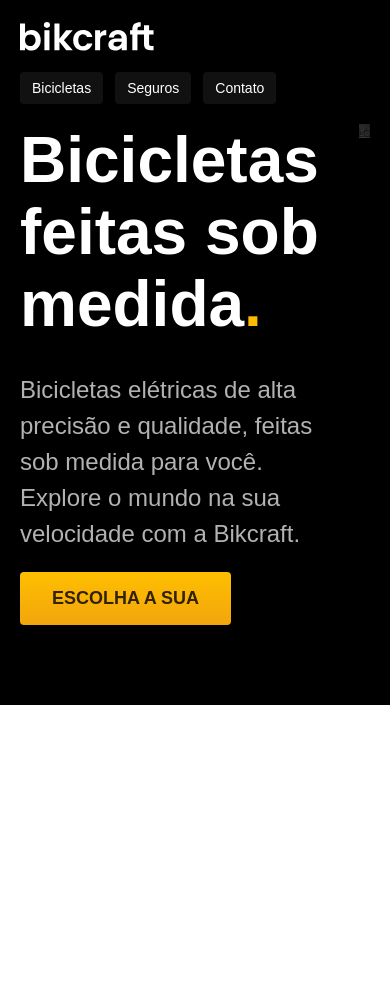
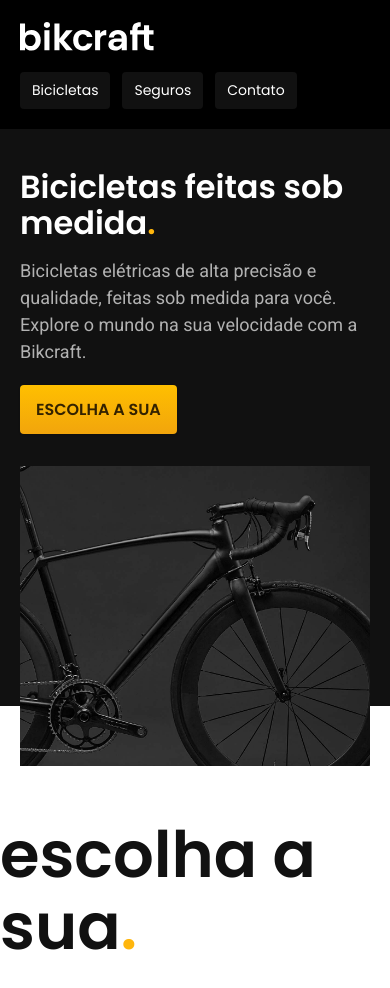
Before and after one commit to ninascheiffer/bikcraft, a plain HTML site: page index.html in a window 390 px wide. Shown: the top 988 px of the page. Before the commit the page ends 844 px from the top, so only its background shows below. Drawn offline with Linux system fonts and the light colour scheme.

Commit message:
commit atualizado 1204

```diff
--- /dev/null
+++ b/css/global/global.css
@@ -0,0 +1,29 @@
+
+body {
+  margin: 0px;
+  font-family: Arial, Helvetica, sans-serif;
+  height: 2000px;
+  color: #111;
+}
+
+h1,
+ul,
+p {
+  margin: 0px;
+}
+
+ul {
+  margin: 0px;
+  padding: 0px;
+  list-style: none;
+}
+
+a {
+  text-decoration: none;
+  color: inherit;
+}
+
+img {
+  max-width: 100%;
+  display: block;
+}
--- /dev/null
+++ b/css/global/header.css
@@ -0,0 +1,74 @@
+
+.header-bg {
+  background-color: var(--cor-12);
+}
+
+.header {
+  display: flex;
+  flex-wrap: wrap;
+  gap: 20px;
+  justify-content: space-between;
+  align-items: center;
+  box-sizing: border-box;
+  padding: 20px;
+  max-width: 1200px;
+  margin-left: auto;
+  margin-right: auto;
+}
+
+.header-menu {
+  display: flex;
+  flex-wrap: wrap;
+  gap: 40px;
+}
+
+.header-menu a {
+  display: inline-block;
+  padding: 16px 0px;
+  font-size: 18px;
+  position: relative;
+}
+
+.header-menu a:after {
+  content: "";
+  display: block;
+  height: 2px;
+  width: 0px;
+  background: var(--cor-0);
+  margin-top: 4px;
+  transition: 0.3s;
+  position: absolute;
+}
+
+.header-menu a:hover:after {
+  width: 100%;
+}
+
+@media (max-width: 800px) {
+  .header-menu {
+    gap: 20px;
+  }
+  .header-menu a {
+    background: var(--cor-11);
+    padding: 12px 16px;
+    border-radius: 4px;
+    font-family: "Poppins";
+    font-weight: 400;
+  }
+  .header-menu a:hover {
+    background: var(--cor-10);
+  }
+  .header a:after {
+    display: none;
+  }
+}
+
+@media (max-width: 600px) {
+  .header-menu {
+    gap: 12px;
+  }
+  .header-menu a {
+    padding: 8px 12px;
+    font-size: 14px;
+  }
+}
--- /dev/null
+++ b/css/home/introducao.css
@@ -0,0 +1,67 @@
+
+.introducao-bg {
+  background:var(--cor-12);
+  box-shadow: inset 0 -120px var(--cor-0);
+}
+
+.introducao {
+  display: grid;
+  grid-template-columns: 1fr 1fr;
+  gap: 0px 40px;
+  box-sizing: border-box;
+  max-width: 1200px;
+  padding-left: 20px;
+  padding-right: 20px;
+  margin-left: auto;
+  margin-right: auto;
+}
+
+.introducao-conteudo {
+  align-self: end;
+  padding-bottom: 200px;
+}
+
+.introducao img{
+  height: 100%;
+  object-fit: cover;
+}
+
+.introducao h1 {
+  margin-bottom: 32px;
+}
+
+.introducao p {
+  margin-bottom: 20px;
+}
+
+@media (max-width: 1200px){
+  .introducao h1{
+    font-size: 48px;
+  }
+  .introducao p{
+    font-size: 18px;
+  }
+}
+
+@media (max-width: 800px){
+  .introducao-bg{
+    background:var(--cor-11);
+    padding-top: 40px;
+    box-shadow: inset 0 -60px var(--cor-0);
+  }
+  .introducao{
+    grid-template-columns: 1fr;
+    gap: 32px;
+  }
+  .introducao-conteudo{
+    padding-bottom: 0px;
+  }
+  .introducao h1{
+    font-size: 32px;
+    margin-bottom: 16px;
+  }
+  .introducao img{
+    height: 300px;
+    width: 100%;
+  }
+}
--- a/css/style.css
+++ b/css/style.css
@@ -1,155 +1,11 @@
-body {
-  margin: 0px;
-  font-family: Arial, Helvetica, sans-serif;
-}
+/*Globais*/
+@import "./global/global.css";
+@import "./global/header.css";
+@import "./utilidades/tipografia.css";
+@import "./utilidades/cores.css";
 
-h1,
-ul,
-p {
-  margin: 0px;
-}
+/*Home*/
+@import "./home/introducao.css";
 
-ul {
-  margin: 0px;
-  padding: 0px;
-  list-style: none;
-}
-
-a {
-  text-decoration: none;
-  color: inherit;
-}
-
-img {
-  max-width: 100%;
-  display: block;
-}
-
-.header-bg {
-  background-color: #000;
-}
-
-.header {
-  display: flex;
-  flex-wrap: wrap;
-  gap: 20px;
-  justify-content: space-between;
-  align-items: center;
-  box-sizing: border-box;
-  padding: 20px;
-  max-width: 1200px;
-  margin-left: auto;
-  margin-right: auto;
-}
-
-.header-menu {
-  display: flex;
-  flex-wrap: wrap;
-  gap: 40px;
-}
-
-.header-menu a {
-  color: #ffffff;
-  display: inline-block;
-  padding: 16px 0px;
-  font-size: 18px;
-  position: relative;
-}
-
-.header-menu a:after {
-  content: "";
-  display: block;
-  height: 2px;
-  width: 0px;
-  background: white;
-  margin-top: 4px;
-  transition: 0.3s;
-  position: absolute;
-}
-
-.header-menu a:hover:after {
-  width: 100%;
-}
-
-@media (max-width: 800px) {
-  .header-menu {
-    gap: 20px;
-  }
-  .header-menu a {
-    background: #111;
-    padding: 12px 16px;
-    border-radius: 4px;
-  }
-  .header-menu a:hover {
-    background: #2e2e2e;
-  }
-  .header a:after {
-    display: none;
-  }
-}
-
-@media (max-width: 600px) {
-  .header-menu {
-    gap: 12px;
-  }
-  .header-menu a {
-    padding: 8px 12px;
-    font-size: 14px;
-  }
-}
-
-.introducao-bg {
-  background: #000000;
-  color: #ffffff;
-}
-
-.introducao {
-  display: grid;
-  grid-template-columns: 1fr 1fr;
-  gap: 0px 40px;
-  box-sizing: border-box;
-  max-width: 1200px;
-  padding-left: 20px;
-  padding-right: 20px;
-  margin-left: auto;
-  margin-right: auto;
-}
-
-.introducao-conteudo {
-  align-self: end;
-  padding-bottom: 80px;
-}
-
-.introducao h1 {
-  margin-bottom: 32px;
-  font-size: 64px;
-  line-height: 1.125;
-}
-
-.introducao h1 span {
-  color: #fb0;
-}
-
-.introducao p {
-  margin-bottom: 20px;
-  font-size: 24px;
-  line-height: 1.5;
-  color: #b2b2b2;
-}
-
-.introducao a{
-  display: inline-block;
-  padding: 16px 32px;
-  background:linear-gradient(#ffbf00, #f2a50c);
-  border-radius: 4px;
-  box-shadow: 0 1px 2px 0 rgba(0, 0, 0, 0.1);
-  text-transform: uppercase;
-  color: #320;
-  font-size: 18px;
-  line-height: 1,.33;
-  font-weight: bold;
-}
-
-.introducao a:hover{
-  background: linear-gradient(#ffb60d, #e59317);
-}
+/*Utilitário, botão*/
+@import "./utilidades/componentes.css";
--- /dev/null
+++ b/css/utilidades/componentes.css
@@ -0,0 +1,24 @@
+.botao {
+  display: inline-block;
+  padding: 16px 32px;
+  background: linear-gradient(#ffbf00, #f2a50c);
+  border-radius: 4px;
+  box-shadow: 0 1px 2px 0 rgba(0, 0, 0, 0.1);
+  text-transform: uppercase;
+  color: var(--cor-p5);
+  font-size: 18px;
+  line-height: 1, 0.33;
+  font-family: "Poppins";
+  font-weight: 600;
+}
+
+.botao:hover {
+  background: linear-gradient(#ffb60d, #e59317);
+}
+
+@media (max-width: 600px) {
+  .botao {
+    padding: 12px 16px;
+    font-size: 16px;
+  }
+}
--- /dev/null
+++ b/css/utilidades/cores.css
@@ -0,0 +1,89 @@
+:root{
+  --cor-0:#ffffff;
+  --cor-1: #f7f7f7;
+  --cor-2: #EDEDED;
+  --cor-3: #DEDEDE;
+  --cor-4: #CCCCCC;
+  --cor-5:#b2b2b2;
+  --cor-6:#9C9C9C;
+  --cor-7:#717171;
+  --cor-8:#595959;
+  --cor-9:#404040;
+  --cor-10:#2e2e2e;
+  --cor-11:#111111;
+  --cor-12:#000000;
+  --cor-p1:#ffb60d;
+  --cor-p2:#E4A30B;
+  --cor-p3:#A66F00;
+  --cor-p4:#664400;
+  --cor-p5:#332200;
+}
+
+.cor-0{
+  color:var(--cor-0);
+}
+
+.cor-1{
+  color: var(--cor-1);
+}
+
+.cor-2{
+  color: var(--cor-2);
+}
+
+.cor-3{
+  color: var(--cor-3);
+}
+
+.cor-4{
+  color: var(--cor-4);
+}
+
+.cor-5{
+  color:var(--cor-5);
+}
+
+.cor-6{
+  color:var(--cor-6);
+}
+.cor-7{
+  color:var(--cor-7);
+}
+.cor-8{
+  color:var(--cor-8);
+}
+.cor-9{
+  color:var(--cor-9);
+}
+
+.cor-10{
+  color: var(--cor-10);
+}
+
+.cor-11{
+  color: var(--cor-11);
+}
+
+.cor-12{
+  color: var(--cor-12);
+}
+
+.cor-p1{
+  color: var(--cor-p1);
+}
+
+.cor-p2{
+  color: var(--cor-p2);
+}
+
+.cor-p3{
+  color: var(--cor-p3);
+}
+
+.cor-p4{
+  color: var(--cor-p4);
+}
+
+.cor-p5{
+  color: var(--cor-p5);
+}
--- /dev/null
+++ b/css/utilidades/tipografia.css
@@ -0,0 +1,14 @@
+.font-1-xxl{
+  font-size: 4rem;
+  line-height: 1.125;
+  font-family: "Poppins", sans-serif;
+  font-weight: 600;
+}
+
+.font-2-l{
+  font-size: 24px;
+  line-height: 1.5;
+  color: #b2b2b2;
+  font-family: "Roboto";
+  font-weight: 400;
+}
--- a/index.html
+++ b/index.html
@@ -9,6 +9,10 @@
   <meta name="description" content="Bicicletas elétricas de alta precisão e qualidade, feitas sob medida para o cliente. Explore o mundo na sua velocidade com a Bikcraft.">
 
   <link rel="stylesheet" href="./css/style.css">
+
+  <link rel="preconnect" href="https://fonts.googleapis.com">
+  <link rel="preconnect" href="https://fonts.gstatic.com" crossorigin>
+  <link href="https://fonts.googleapis.com/css2?family=Poppins:wght@400;600&family=Roboto:wght@400;500&display=swap" rel="stylesheet">
 </head>
 
 <body>
@@ -19,7 +23,7 @@
       </a>
 
       <nav aria-label="primaria">
-        <ul class="header-menu">
+        <ul class="header-menu cor-0">
           <li><a href="./bicicletas.html">Bicicletas</a></li>
           <li><a href="./seguros.html">Seguros</a></li>
           <li><a href="./contato.html">Contato</a></li>
@@ -31,13 +35,16 @@
   <main class="introducao-bg">
     <div class="introducao">
       <div class="introducao-conteudo">
-        <h1>Bicicletas feitas sob medida<span>.</span></h1>
-        <p>Bicicletas elétricas de alta precisão e qualidade, feitas sob medida para você. Explore o mundo na sua velocidade com a Bikcraft.</p>
-        <a href="./bicicletas.html">Escolha a sua</a>
+        <h1 class="font-1-xxl cor-0">Bicicletas feitas sob medida<span class="cor-p1">.</span></h1>
+        <p class="font-2-l cor-5">Bicicletas elétricas de alta precisão e qualidade, feitas sob medida para você. Explore o mundo na sua velocidade com a Bikcraft.</p>
+          <a class="botao" href="./bicicletas.html">Escolha a sua</a>
       </div>
-      <img src="./img/fotos/introducao.jpg" alt="Bicicleta Elétrica preta.">
+      <div>
+        <img src="./img/fotos/introducao.jpg" alt="Bicicleta Elétrica preta.">
+      </div>
     </div>
   </main>
+  <h2 class="font-1-xxl">escolha a sua<span class="cor-p1">.</span></h2>
 </body>
 
 </html>
```
